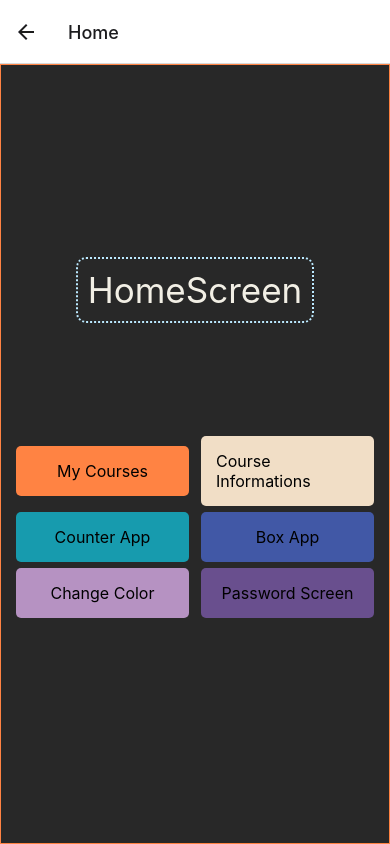
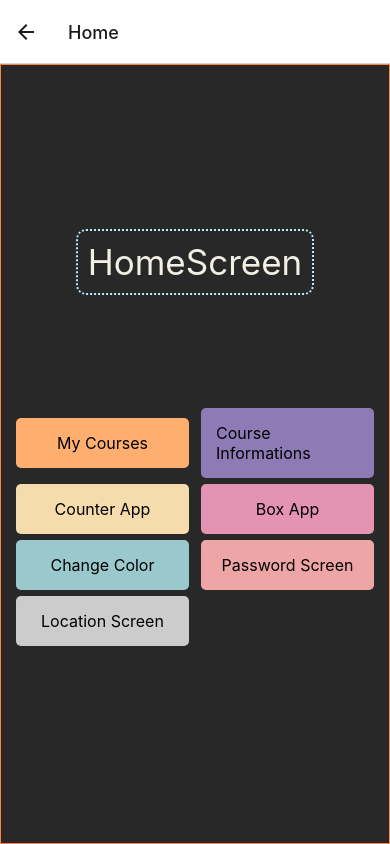
Before and after one commit to ErennBasar/ReactNative-MobileApp, a React Native app: screen /Home in a window 390 px wide. Built offline with nearby package versions, Linux system fonts and the light colour scheme.

Commit message:
Location screen button has been added

```diff
--- a/src/screens/HomeScreen.js
+++ b/src/screens/HomeScreen.js
@@ -9,45 +9,52 @@ export default function HomeScreen({ navigation }) {
         <View style={styles.buttonContainer}>
 
           <TouchableOpacity
-                style={[styles.button, {backgroundColor:'#FF8343'}]}
+                style={[styles.button, {backgroundColor:'#FEAE6F'}]}
                 onPress={() => navigation.navigate('Courses')}
                 >
               <Text style={[styles.buttonText,{color:'black'}]}>My Courses</Text>
           </TouchableOpacity>
           <TouchableOpacity
 
-                style={[styles.button, {backgroundColor:'#F1DEC6'}]}
+                style={[styles.button, {backgroundColor:'#8E7AB5'}]}
                 onPress={() => navigation.navigate('Course Informations')}
                 >
               <Text style={[styles.buttonText,{color:'black'}]}>Course Informations</Text>
           </TouchableOpacity>
           <TouchableOpacity
 
-                style={[styles.button, {backgroundColor:'#179BAE'}]}
+                style={[styles.button, {backgroundColor:'#F6DCAC'}]}
                 onPress={() => navigation.navigate('Counter')}
                 >
               <Text style={[styles.buttonText,{color:'black'}]}>Counter App</Text>
           </TouchableOpacity>
           <TouchableOpacity
 
-                style={[styles.button, {backgroundColor:'#4158A6'}]}
+                style={[styles.button, {backgroundColor:'#E493B3'}]}
                 onPress={() => navigation.navigate('Boxes')}
                 >
               <Text style={[styles.buttonText,{color:'black'}]}>Box App</Text>
           </TouchableOpacity>
           <TouchableOpacity
 
-                style={[styles.button, {backgroundColor:'#B692C2'}]}
+                style={[styles.button, {backgroundColor:'#9AC8CD'}]}
                 onPress={() => navigation.navigate('ColorChangeScreen')}
                 >
               <Text style={[styles.buttonText,{color:'black'}]}>Change Color</Text>
           </TouchableOpacity>
           <TouchableOpacity
 
-              style={[styles.button, {backgroundColor:'#694F8E'}]}
+              style={[styles.button, {backgroundColor:'#EEA5A6'}]}
               onPress={() => navigation.navigate('PasswordScreen')}
               >
             <Text style={[styles.buttonText,{color:'black'}]}>Password Screen</Text>
+          </TouchableOpacity>
+          <TouchableOpacity
+
+              style={[styles.button, {backgroundColor:'#ccc'}]}
+              onPress={() => navigation.navigate('LocationScreen')}
+              >
+            <Text style={[styles.buttonText,{color:'black'}]}>Location Screen</Text>
           </TouchableOpacity>
         </View>
       </View>
```
